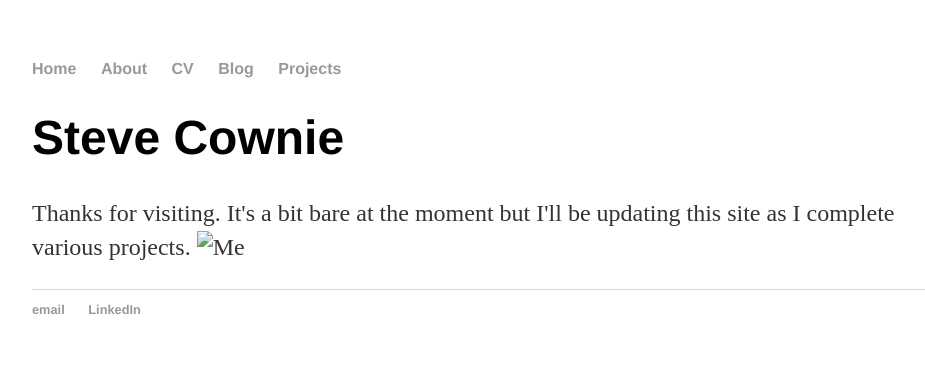
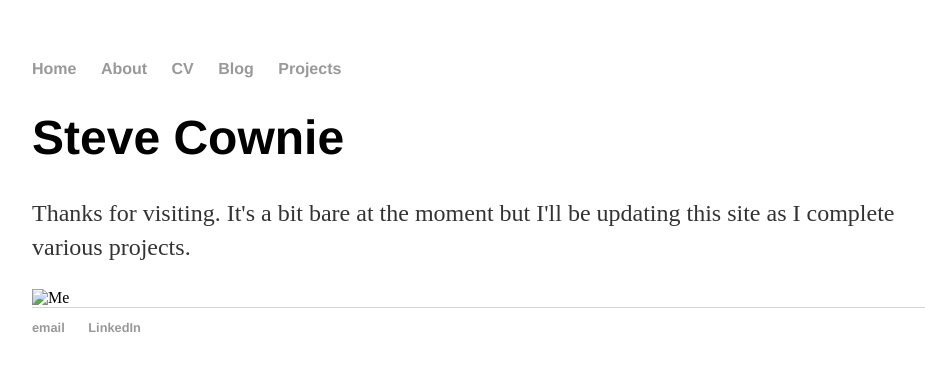
Before and after one commit to scownie/scownie.github.io, a Jekyll site: the page built from index.html, in a window 1280 px wide. Shown: the top 371 px of the page, without its empty margins (160-1085 px from the left). Built offline with Jekyll 4.4.1, drawn with Linux system fonts in a browser that asks for light colours.

```diff
--- a/index.html
+++ b/index.html
@@ -4,7 +4,7 @@ title: Steve Cownie, MSc Computer Science
 ---
 <div class="blurb" align=left>
 	<h1>Steve Cownie</h1>
-	<p>Thanks for visiting. It's a bit bare at the moment but I'll be updating this site as I complete various projects.
+	<p>Thanks for visiting. It's a bit bare at the moment but I'll be updating this site as I complete various projects.</p>
 <img src="_DSC1484.jpg" alt="Me">
 </img>
 </div><!-- /.blurb -->
```
